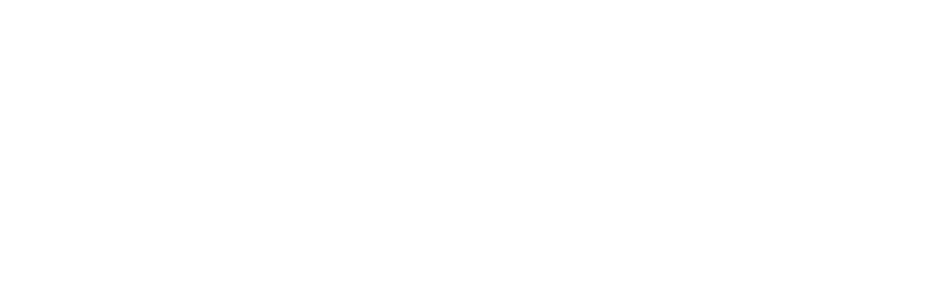
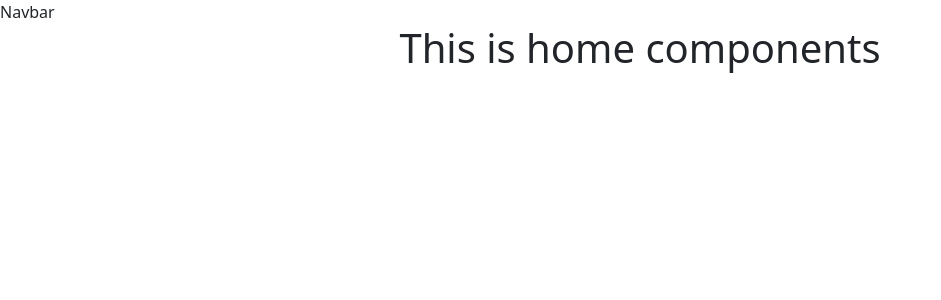
Before and after one commit to LimonFarazi03/computer-lap-client, a React (Create React App) app: page / in a window 1280 px wide. Shown: the top 300 px of the page, without its empty margins (0-941 px from the left). Built offline with nearby package versions, Linux system fonts and the light colour scheme.

Commit message:
route added

```diff
--- a/package.json
+++ b/package.json
@@ -6,8 +6,11 @@
     "@testing-library/jest-dom": "^5.16.4",
     "@testing-library/react": "^13.2.0",
     "@testing-library/user-event": "^13.5.0",
+    "bootstrap": "^5.2.0-beta1",
     "react": "^18.1.0",
+    "react-bootstrap": "^2.4.0",
     "react-dom": "^18.1.0",
+    "react-router-dom": "^6.3.0",
     "react-scripts": "5.0.1",
     "web-vitals": "^2.1.4"
   },
--- a/src/App.js
+++ b/src/App.js
@@ -1,10 +1,19 @@
-import logo from './logo.svg';
+import { Routes, Route, Link } from "react-router-dom";
+import 'bootstrap/dist/css/bootstrap.min.css';
 import './App.css';
+import About from "./components/About/About";
+import Home from "./components/Home/Home";
+import NotFound from "./components/NotFound/NotFound";
 
 function App() {
   return (
     <div>
-
+    Navbar
+       <Routes>
+        <Route path="/" element={<Home />} />
+        <Route path="about" element={<About />} />
+        <Route path="*" element={<NotFound />} />
+      </Routes>
     </div>
   );
 }
--- /dev/null
+++ b/src/components/About/About.js
@@ -0,0 +1,11 @@
+import React from 'react';
+
+const About = () => {
+  return (
+    <div>
+      <h1>This is about compo</h1>
+    </div>
+  );
+};
+
+export default About;
--- /dev/null
+++ b/src/components/Home/Home.js
@@ -0,0 +1,11 @@
+import React from 'react';
+
+const Home = () => {
+  return (
+    <div className='text-center'>
+      <h1>This is home components</h1>
+    </div>
+  );
+};
+
+export default Home;
--- /dev/null
+++ b/src/components/NotFound/NotFound.js
@@ -0,0 +1,11 @@
+import React from 'react';
+
+const NotFound = () => {
+  return (
+    <div>
+      <h1>service not found!!!! 404</h1>
+    </div>
+  );
+};
+
+export default NotFound;
--- a/src/index.js
+++ b/src/index.js
@@ -1,14 +1,17 @@
-import React from 'react';
-import ReactDOM from 'react-dom/client';
-import './index.css';
-import App from './App';
-import reportWebVitals from './reportWebVitals';
+import React from "react";
+import ReactDOM from "react-dom/client";
+import "./index.css";
+import { BrowserRouter } from "react-router-dom";
+import App from "./App";
+import reportWebVitals from "./reportWebVitals";
 
-const root = ReactDOM.createRoot(document.getElementById('root'));
+const root = ReactDOM.createRoot(document.getElementById("root"));
 root.render(
-  <React.StrictMode>
-    <App />
-  </React.StrictMode>
+  <BrowserRouter>
+    <React.StrictMode>
+      <App />
+    </React.StrictMode>
+  </BrowserRouter>
 );
 
 // If you want to start measuring performance in your app, pass a function
```
Also changed, not shown: src/components/Navbar/Navbar.js (added), 1 other file (tests, documents, lock files or other folders).
